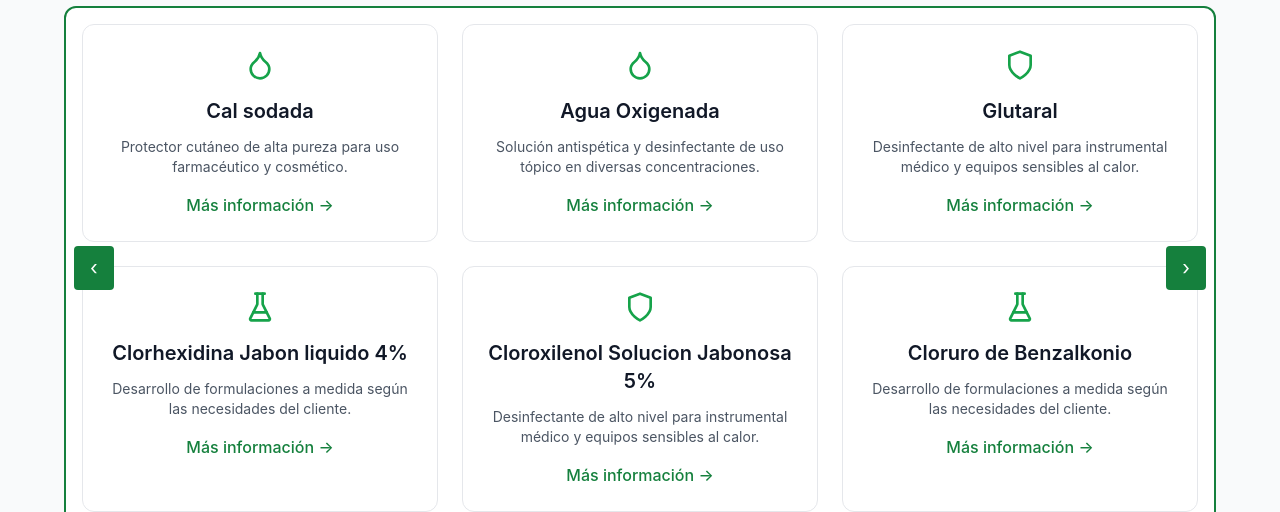
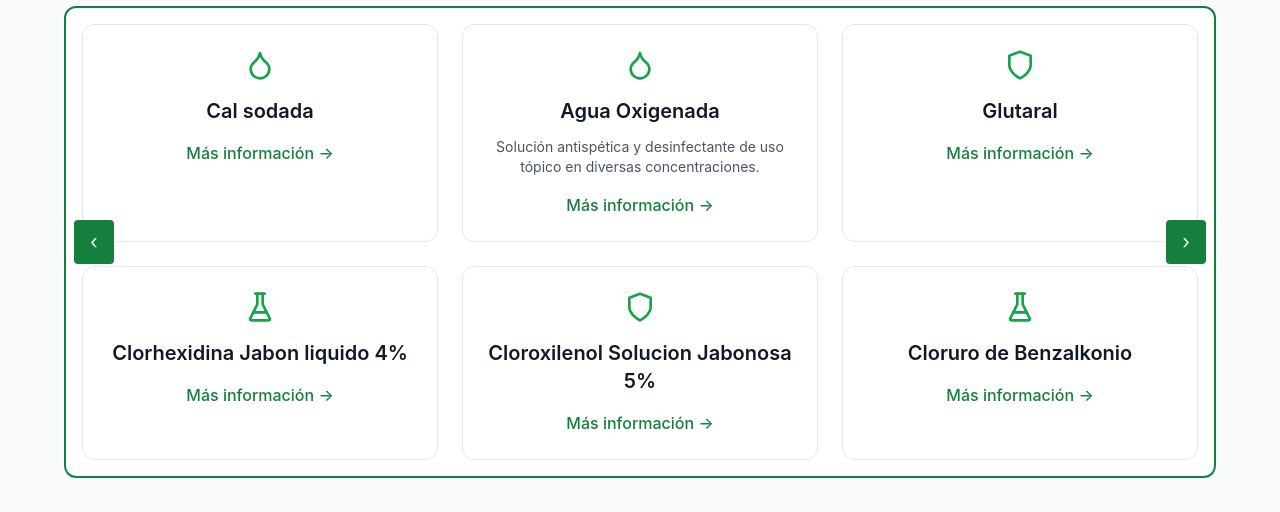
Before and after one commit to ValentinoDaniel01/PaginaJuli, a React (Vite) app: page / in a window 1280 px wide. Shown: the part 1560-2072 px from the top of the page. Built offline with nearby package versions, Linux system fonts and the light colour scheme.

Commit message:
Update Products.jsx

```diff
--- a/src/components/Products.jsx
+++ b/src/components/Products.jsx
@@ -6,8 +6,6 @@ import { Droplet, Wind, FlaskConical, Shield } from "lucide-react";
 const products = [
   {
     name: "Cal sodada",
-    description:
-      "Protector cutáneo de alta pureza para uso farmacéutico y cosmético.",
     icon: <Droplet className="w-8 h-8" />,
   },
   {
@@ -18,62 +16,42 @@ const products = [
   },
   {
     name: "Glutaral",
-    description:
-      "Desinfectante de alto nivel para instrumental médico y equipos sensibles al calor.",
     icon: <Shield className="w-8 h-8" />,
   },
   {
     name: "Clorhexidina Jabon liquido 4%",
-    description:
-      "Desarrollo de formulaciones a medida según las necesidades del cliente.",
     icon: <FlaskConical className="w-8 h-8" />,
   },
   {
     name: "Cloroxilenol Solucion Jabonosa 5%",
-    description:
-      "Desinfectante de alto nivel para instrumental médico y equipos sensibles al calor.",
     icon: <Shield className="w-8 h-8" />,
   },
   {
     name: "Cloruro de Benzalkonio",
-    description:
-      "Desarrollo de formulaciones a medida según las necesidades del cliente.",
     icon: <FlaskConical className="w-8 h-8" />,
   },
   {
     name: "Detergente Quirúrgico (Polvo)",
-    description:
-      "Desinfectante de alto nivel para instrumental médico y equipos sensibles al calor.",
     icon: <Shield className="w-8 h-8" />,
   },
   {
     name: "ICUGEL 150",
-    description:
-      "Desarrollo de formulaciones a medida según las necesidades del cliente.",
     icon: <FlaskConical className="w-8 h-8" />,
   },
   {
     name: "IODOPOVIDONAS",
-    description:
-      "Desinfectante de alto nivel para instrumental médico y equipos sensibles al calor.",
     icon: <Shield className="w-8 h-8" />,
   },
   {
     name: "NITROFURAZONAS",
-    description:
-      "Desinfectante de alto nivel para instrumental médico y equipos sensibles al calor.",
     icon: <Shield className="w-8 h-8" />,
   },
   {
     name: "Tinturas de IODO",
-    description:
-      "Desarrollo de formulaciones a medida según las necesidades del cliente.",
     icon: <FlaskConical className="w-8 h-8" />,
   },
   {
     name: "VASELINAS",
-    description:
-      "Desarrollo de formulaciones a medida según las necesidades del cliente.",
     icon: <FlaskConical className="w-8 h-8" />,
   },
 ];
```
